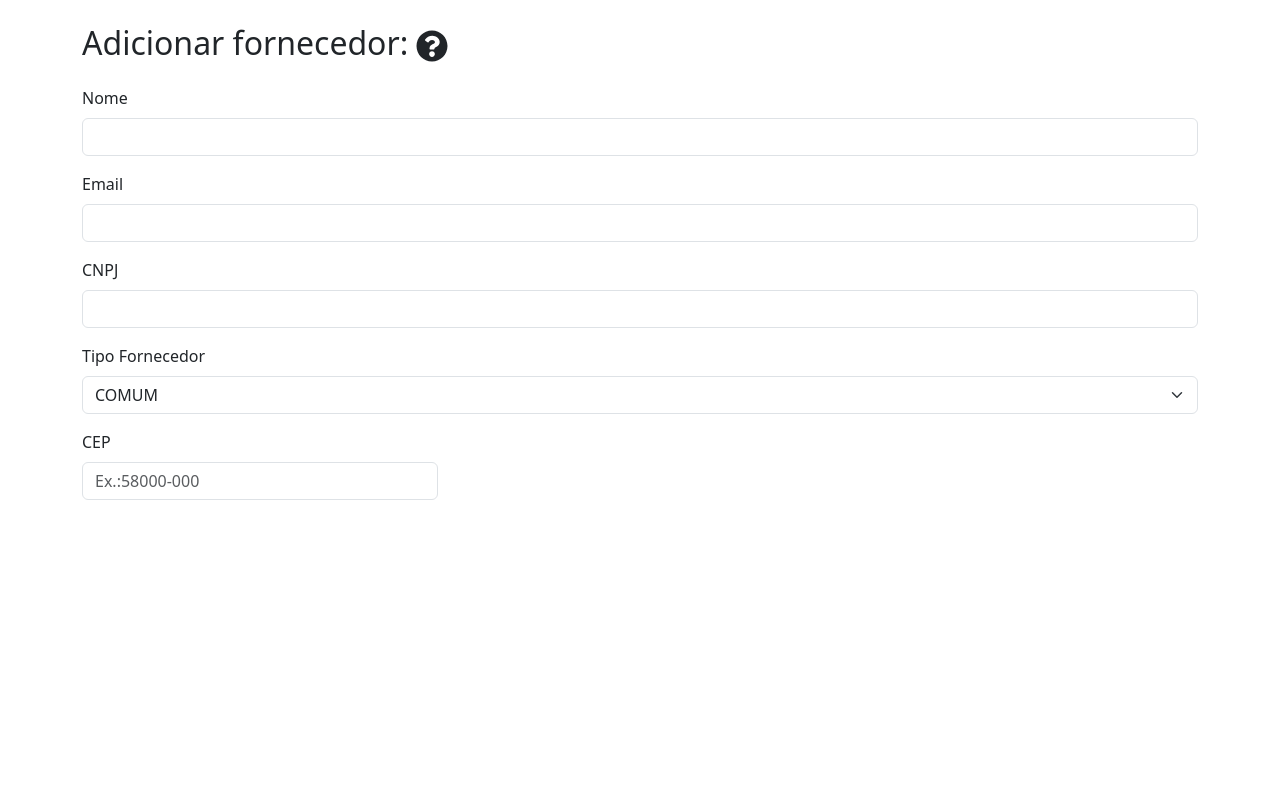
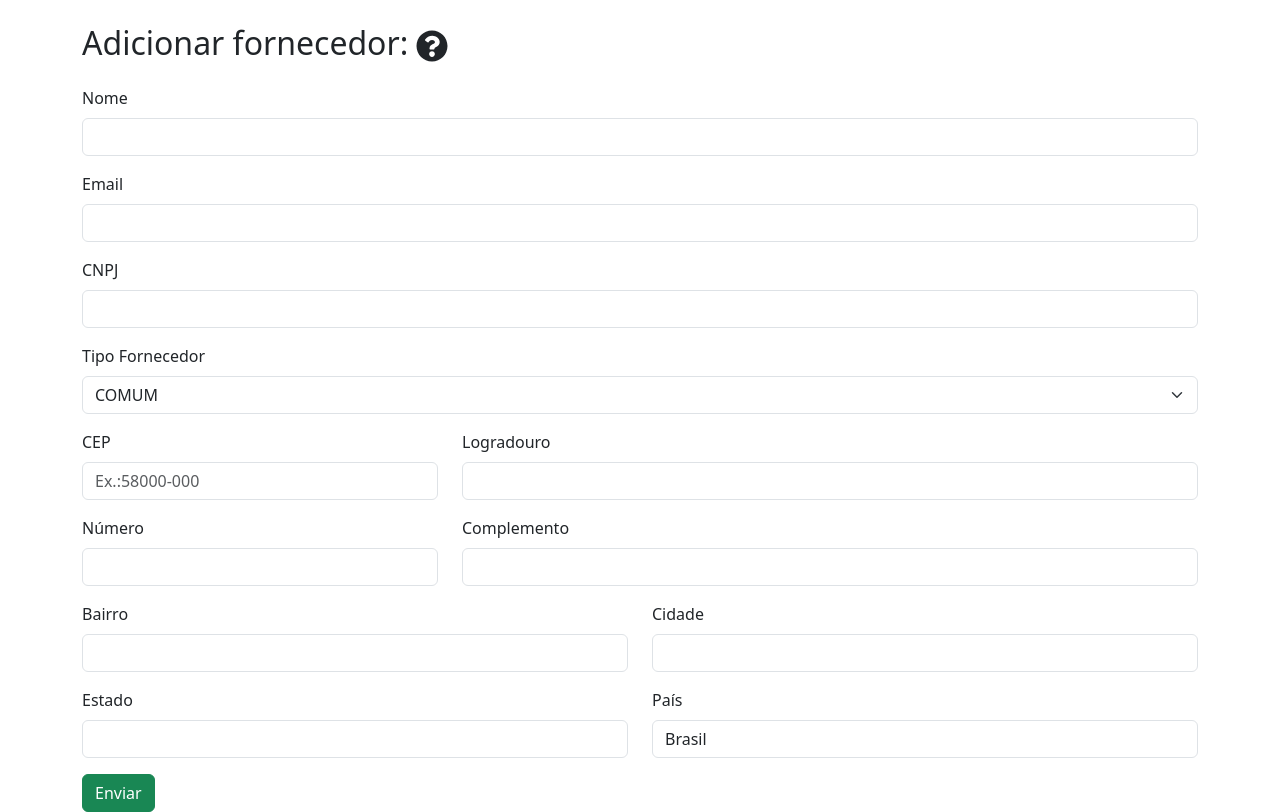
Before and after one commit to ingridhfreitas/meusistema-frontend, a React (Vite) app: page / in a window 1280 px wide. Built offline with nearby package versions, Linux system fonts and the light colour scheme; the HTML template or start-up script is replaced by a standard one.

Commit message:
feat: integração com ViaCEP e finalização do form de fornecedor

```diff
--- a/data/db.json
+++ b/data/db.json
@@ -1,5 +1,23 @@
 {
-  "fornecedores": [],
+  "fornecedores": [
+    {
+      "id": "4ed0",
+      "nome": "Emp",
+      "email": "emp@gmail.com",
+      "cnpj": "27966680000159",
+      "tipoFornecedor": "COMUM",
+      "endereco": {
+        "cep": "58035-030",
+        "logradouro": "Avenida Presidente Afonso Pena",
+        "numero": "1129",
+        "complemento": "casa ",
+        "bairro": "Bessa",
+        "cidade": "João Pessoa",
+        "estado": "Paraíba",
+        "pais": "Brasil"
+      }
+    }
+  ],
   "produtos": [],
   "clientes": []
 }
--- a/src/pages/Fornecedor/FornecedorForm.jsx
+++ b/src/pages/Fornecedor/FornecedorForm.jsx
@@ -6,6 +6,7 @@ import {
   Tooltip,
   Row,
   Col,
+  Button,
 } from "react-bootstrap";
 import { FaQuestionCircle } from "react-icons/fa";
 import { useState } from "react";
@@ -32,12 +33,12 @@ const FornecedorForm = () => {
   const handleEndereco = (campo, valor) => {
     setFornecedor((prev) => ({
       ...prev,
-      endereco: { ...prev, [campo]: valor },
+      endereco: { ...prev.endereco, [campo]: valor },
     }));
   };
 
   const handleCepChange = (e) => {
-    handleCepChange("cep", e.target.value);
+    handleEndereco("cep", e.target.value);
   };
 
   useEffect(() => {
@@ -48,7 +49,7 @@ const FornecedorForm = () => {
         .then((response) => {
           handleEndereco("logradouro", response.data.logradouro);
           handleEndereco("bairro", response.data.bairro);
-          handleEndereco("cidade", response.data.cidade);
+          handleEndereco("cidade", response.data.localidade);
           handleEndereco("estado", response.data.estado);
         })
         .catch((error) =>
@@ -57,13 +58,27 @@ const FornecedorForm = () => {
     }
   }, [fornecedor.endereco.cep]);
 
+  const handleSubmit = (e) => {
+    e.preventDefault();
+
+    const fornecedorData = {
+      ...fornecedor,
+      cnpj: fornecedor.cnpj.replace(/[^\d]/g, ""),
+    };
+
+    axios
+      .post("http://localhost:3000/fornecedores", fornecedorData)
+      .then((response) => console.log("Fornecedor cadastrado com sucesso"))
+      .catch((error) => console.error("Erro ao cadastrar fornecedor: ", error));
+  };
+
   return (
     <Container className="mt-4">
       <h2 className="mb-4 d-flex align-itens-center">
         {/*Adicionar, depois Editar*/}
         Adicionar fornecedor:
         <OverlayTrigger
-          placement="rigth"
+          placement="right"
           overlay={<Tooltip>Preencha os dados do fornecedor</Tooltip>}
         >
           <span className="ms-2" style={{ cursor: "pointer" }}>
@@ -72,7 +87,7 @@ const FornecedorForm = () => {
         </OverlayTrigger>
       </h2>
 
-      <Form>
+      <Form onSubmit={handleSubmit}>
         {/*Campo Nome*/}
         <Form.Group className="mb-3">
           <Form.Label>Nome</Form.Label>
@@ -141,7 +156,94 @@ const FornecedorForm = () => {
               />
             </Form.Group>
           </Col>
+
+          <Col md={8}>
+            <Form.Group className="mb-3">
+              <Form.Label>Logradouro</Form.Label>
+              <Form.Control
+                type="text"
+                value={fornecedor.endereco.logradouro}
+                onChange={(e) => handleEndereco("logradouro", e.target.value)}
+                required
+              />
+            </Form.Group>
+          </Col>
         </Row>
+
+        <Row>
+          <Col md={4}>
+            <Form.Group className="mb-3">
+              <Form.Label>Número</Form.Label>
+              <Form.Control
+                type="text"
+                value={fornecedor.endereco.numero}
+                onChange={(e) => handleEndereco("numero", e.target.value)}
+                required
+              />
+            </Form.Group>
+          </Col>
+          <Col md={8}>
+            <Form.Group className="mb-3">
+              <Form.Label>Complemento</Form.Label>
+              <Form.Control
+                type="text"
+                value={fornecedor.endereco.complemento}
+                onChange={(e) => handleEndereco("complemento", e.target.value)}
+              />
+            </Form.Group>
+          </Col>
+        </Row>
+
+        <Row>
+          <Col md={6}>
+            <Form.Group className="mb-3">
+              <Form.Label>Bairro</Form.Label>
+              <Form.Control
+                type="text"
+                value={fornecedor.endereco.bairro}
+                onChange={(e) => handleEndereco("bairro", e.target.value)}
+                required
+              />
+            </Form.Group>
+          </Col>
+          <Col md={6}>
+            <Form.Group className="mb-3">
+              <Form.Label>Cidade</Form.Label>
+              <Form.Control
+                type="text"
+                value={fornecedor.endereco.cidade}
+                onChange={(e) => handleEndereco("cidade", e.target.value)}
+              />
+            </Form.Group>
+          </Col>
+        </Row>
+
+        <Row>
+          <Col md={6}>
+            <Form.Group className="mb-3">
+              <Form.Label>Estado</Form.Label>
+              <Form.Control
+                type="text"
+                value={fornecedor.endereco.estado}
+                onChange={(e) => handleEndereco("estado", e.target.value)}
+                required
+              />
+            </Form.Group>
+          </Col>
+          <Col md={6}>
+            <Form.Group className="mb-3">
+              <Form.Label>País</Form.Label>
+              <Form.Control
+                type="text"
+                value={fornecedor.endereco.pais}
+                onChange={(e) => handleEndereco("pais", e.target.value)}
+              />
+            </Form.Group>
+          </Col>
+        </Row>
+        <Button type="submit" variant="success">
+          Enviar
+        </Button>
       </Form>
     </Container>
   );
```
Also changed, not shown: 1 other file (tests, documents, lock files or other folders).
